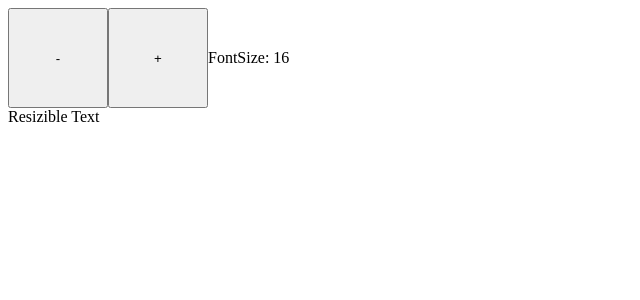
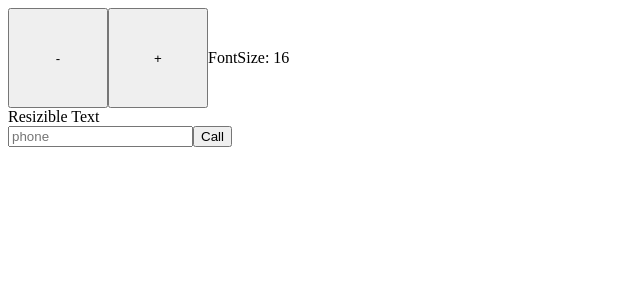
Before and after one commit to samade123/angular-my-first-project, an Angular app: page / in a window 1280 px wide. Shown: the top 300 px of the page, without its empty margins (0-640 px from the left). Built offline with nearby package versions, Linux system fonts and the light colour scheme.

Commit message:
basic template variable

```diff
--- a/src/app/app.component.html
+++ b/src/app/app.component.html
@@ -1,2 +1,6 @@
 <app-sizer [(size)]="fontSizepx"></app-sizer>
 <div [style.font-size.px]="fontSizepx">Resizible Text</div>
+
+
+<input #phone placeholder="phone"/>
+<button (click)="callPhone(phone.value)">Call</button>
--- a/src/app/app.component.ts
+++ b/src/app/app.component.ts
@@ -12,4 +12,8 @@
   title = 'my-first-project';
   fontSizepx = 16;
 
+  callPhone(phone: string) {
+    console.log(phone)
+  }
+
 }
```
